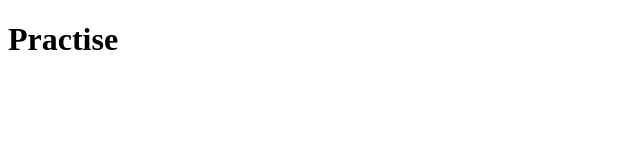
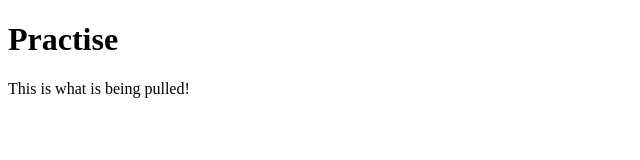
Before and after one commit to OGWhiskers/cs50Web, a plain HTML site: page index.html in a window 1280 px wide. Shown: the whole page, without its empty margins (0-640 px from the left). Drawn offline with Linux system fonts and the light colour scheme.

Commit message:
Add paragraph

```diff
--- a/index.html
+++ b/index.html
@@ -7,5 +7,6 @@
   </head>
   <body>
     <h1>Practise</h1>
+    <p>This is what is being pulled!</p>
   </body>
 </html>
```
